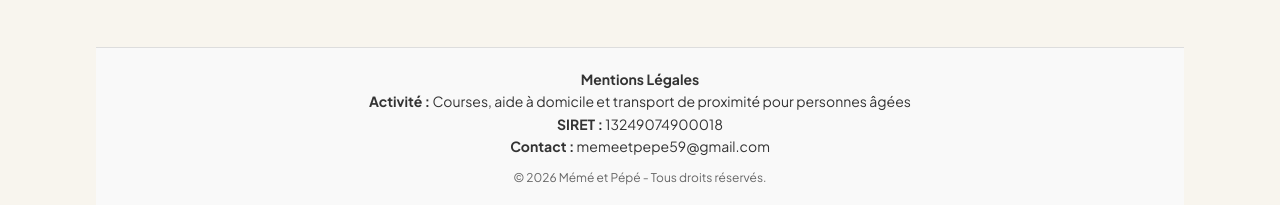
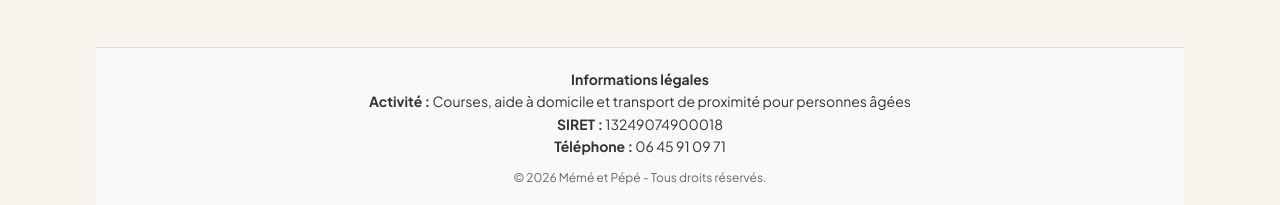
Before and after one commit to memeetpepe59/-meme-et-pepe-59, a plain HTML site: page index.html in a window 1280 px wide. Shown: the part 5157-5362 px from the top of the page. Drawn offline with Linux system fonts and the light colour scheme.

Commit message:
Update index.html

```diff
--- a/index.html
+++ b/index.html
@@ -823,13 +823,13 @@ src="https://maps.google.com/maps?q=Lezennes&t=&z=13&ie=UTF8&iwloc=&output=embed
       -webkit-user-select: none !important;
   }
 </style>
-  <footer>
+ <footer>
         <div style="background-color: #f9f9f9; padding: 20px; text-align: center; font-size: 14px; color: #333; border-top: 1px solid #ddd; margin-top: 40px;">
-            <p><strong>Mentions Légales</strong></p>
+            <p><strong>Informations légales</strong></p>
             <p>
                 <strong>Activité :</strong> Courses, aide à domicile et transport de proximité pour personnes âgées<br>
                 <strong>SIRET :</strong> 13249074900018<br>
-                <strong>Contact :</strong> memeetpepe59@gmail.com
+                <strong>Téléphone :</strong> 06 45 91 09 71
             </p>
             <p style="font-size: 12px; color: #666; margin-top: 10px;">
                 © 2026 Mémé et Pépé - Tous droits réservés.
```
